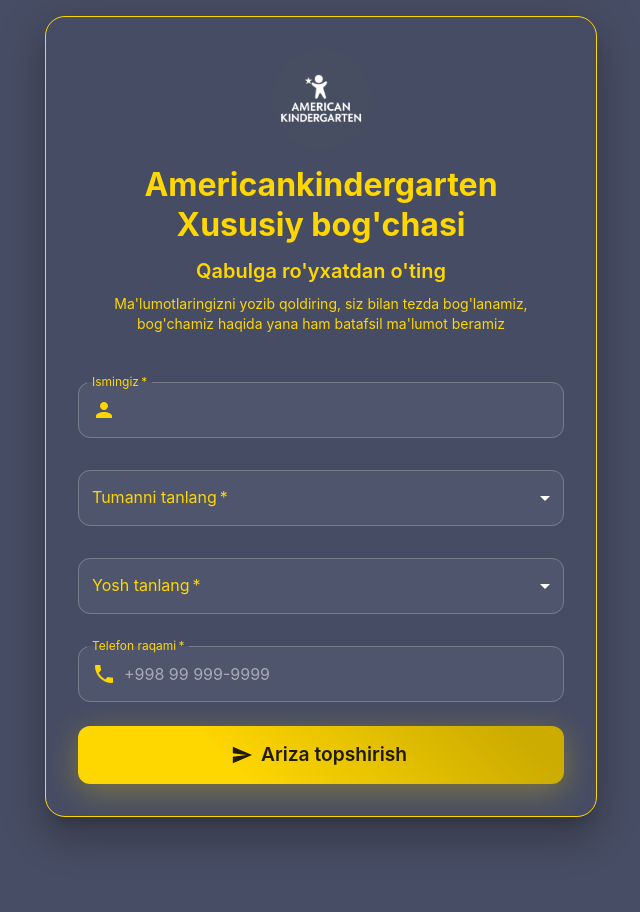
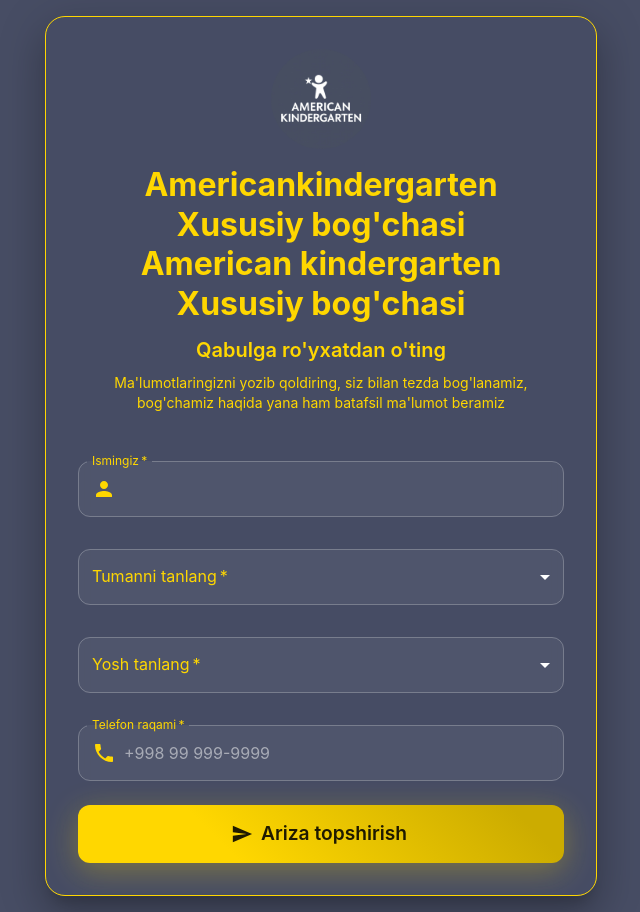
Before and after one commit to asadbek28705/popgarden, a React (Vite) app: page / in a window 1280 px wide. Shown: the whole page, without its empty margins (319-959 px from the left). Before the commit the page ends 833 px from the top, so only its background shows below. Built offline with nearby package versions, Linux system fonts and the light colour scheme.

Commit message:
Display both names: Americankindergarten and American kindergarten; ensure text not italic

```diff
--- a/src/components/Register.tsx
+++ b/src/components/Register.tsx
@@ -306,9 +306,13 @@
                                     gutterBottom
                                     color="text.secondary"
                                 >
-                                    Americankindergarten
-                                    Xususiy bog'chasi
-
+                                    <span style={{ fontStyle: 'normal' }}>
+                                        Americankindergarten <strong>Xususiy bog'chasi</strong>
+                                    </span>
+                                    <br />
+                                    <span style={{ fontStyle: 'normal' }}>
+                                        American kindergarten <strong>Xususiy bog'chasi</strong>
+                                    </span>
                                 </Typography>
 
                                 <Typography variant="h6" color="text.secondary" gutterBottom>
```
